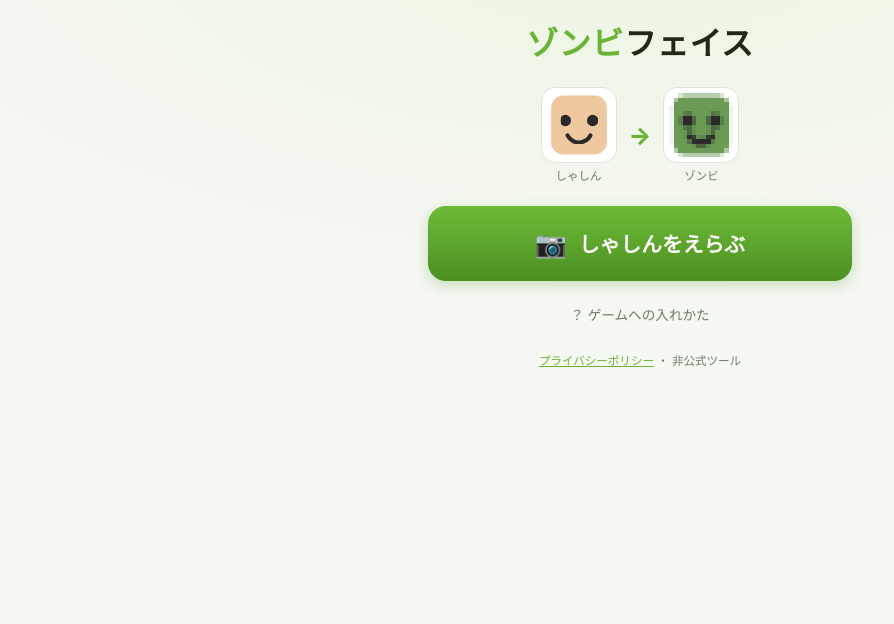
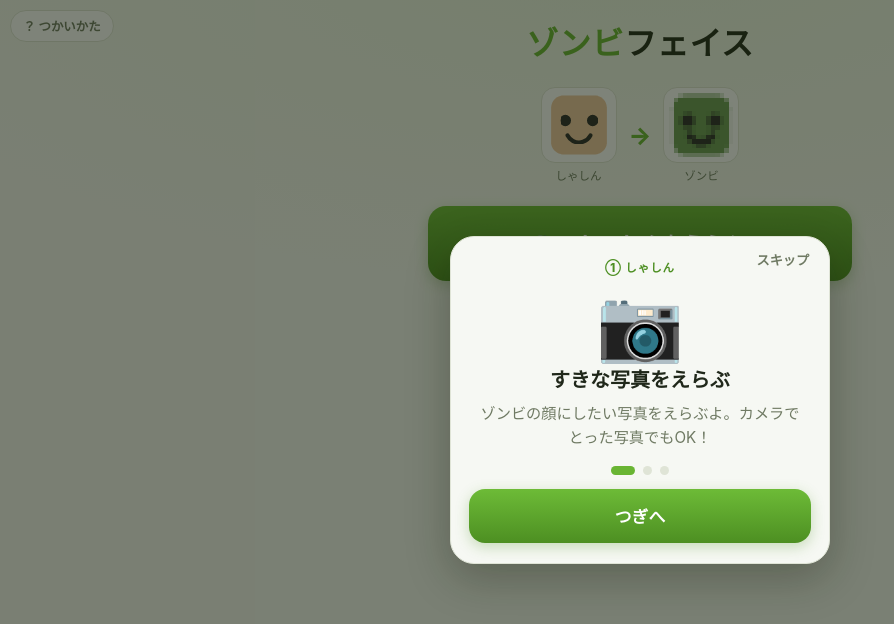
Before and after one commit to is-inn/privacy-policy, a plain HTML site: page zombie-face/index.html in a window 1280 px wide. Shown: the whole page, without its empty margins (0-894 px from the left). Drawn offline with Linux system fonts and the light colour scheme.

Commit message:
ゾンビフェイス: 初回チュートリアル（使い方ガイド）を追加
初回起動時に3ページのオンボーディングを表示。ゲーム名は中立表記。
「？つかいかた」で再表示可。

Co-Authored-By: Claude Opus 4.8 <noreply@anthropic.com>

```diff
--- a/zombie-face/index.html
+++ b/zombie-face/index.html
@@ -111,9 +111,42 @@
   .pick.current{background:var(--panel2); color:var(--muted); border:1px solid var(--line);}
   .modal .disclaim{font-size:.72rem; color:var(--muted); margin:14px 4px 0; text-align:center;}
   .modal .close{background:none; border:none; color:var(--muted); font-size:.9rem; cursor:pointer; margin-top:12px; width:100%; font-family:inherit;}
+
+  /* はじめてのつかいかた（オンボーディング） */
+  .ob{position:fixed; inset:0; background:rgba(20,30,12,.55); display:none; align-items:center; justify-content:center; padding:18px; z-index:80;}
+  .ob.show{display:flex;}
+  .ob .box{background:var(--bg); border:1px solid var(--line); border-radius:24px; width:100%; max-width:380px; padding:18px 18px 20px; box-shadow:0 14px 44px rgba(20,30,10,.3); text-align:center; position:relative;}
+  .ob .skip{position:absolute; top:12px; right:14px; background:none; border:none; color:var(--muted); font-family:inherit; font-size:.82rem; font-weight:700; cursor:pointer;}
+  .ob .step{font-size:.72rem; font-weight:800; letter-spacing:.08em; color:var(--green-d); margin-top:4px;}
+  .ob .art{font-size:4.4rem; line-height:1; margin:12px 0 4px;}
+  .ob h2{font-size:1.25rem; margin:4px 0 6px;}
+  .ob p{font-size:.95rem; color:var(--muted); margin:0 6px; min-height:3em;}
+  .ob .dots{display:flex; gap:8px; justify-content:center; margin:16px 0 14px;}
+  .ob .dots b{width:9px; height:9px; border-radius:50%; background:var(--line); transition:.2s;}
+  .ob .dots b.on{background:var(--green); width:24px; border-radius:999px;}
+  .ob .go{width:100%; border:none; border-radius:16px; padding:15px; font-size:1.05rem; font-weight:800; color:#fff; font-family:inherit; cursor:pointer; background:linear-gradient(180deg,#6dbb37,var(--green-d)); box-shadow:0 4px 14px rgba(77,143,34,.28);}
+  .ob .go:active{transform:translateY(1px);}
+  .ob .back{display:block; margin:8px auto 0; background:none; border:none; color:var(--muted); font-family:inherit; font-size:.85rem; cursor:pointer;}
+  .ob .back[hidden]{display:none;}
+  .howto{position:fixed; top:10px; left:10px; z-index:40; background:var(--panel); border:1px solid var(--line); color:var(--muted); border-radius:999px; font-family:inherit; font-size:.78rem; font-weight:700; padding:6px 12px; cursor:pointer;}
+  .howto:active{transform:translateY(1px);}
 </style>
 </head>
 <body>
+<button id="howToBtn" class="howto" type="button">？ つかいかた</button>
+<div class="ob" id="onboard" role="dialog" aria-modal="true" aria-label="つかいかた">
+  <div class="box">
+    <button class="skip" id="obSkip" type="button">スキップ</button>
+    <div class="step" id="obStep"></div>
+    <div class="art" id="obArt"></div>
+    <h2 id="obTitle"></h2>
+    <p id="obBody"></p>
+    <div class="dots" id="obDots"></div>
+    <button class="go" id="obGo" type="button">つぎへ</button>
+    <button class="back" id="obBack" type="button" hidden>もどる</button>
+  </div>
+</div>
+
 <div class="wrap">
   <header>
     <h1 class="logo"><span class="z">ゾンビ</span>フェイス</h1>
@@ -351,6 +384,39 @@
 })();
 </script>
 <script>
+"use strict";
+(function(){
+  // はじめてのつかいかた（ゲーム名は出さない中立表記）
+  var pages=[
+    {step:"① しゃしん", art:"📷", title:"すきな写真をえらぶ", body:"ゾンビの顔にしたい写真をえらぶよ。カメラでとった写真でもOK！"},
+    {step:"② へんしん", art:"🧟", title:"顔がゾンビになる", body:"ドラッグとズームで顔を合わせると、ゾンビの顔ができあがり。"},
+    {step:"③ ゲーム", art:"🎮", title:"ゲームに入れる", body:"ダウンロードして、ゲームでパックをひらいて ON にすると、ゾンビが変身！"}
+  ];
+  var i=0;
+  var g=function(id){ return document.getElementById(id); };
+  var ob=g("onboard"), stepEl=g("obStep"), artEl=g("obArt"), titleEl=g("obTitle"),
+      bodyEl=g("obBody"), dotsEl=g("obDots"), goEl=g("obGo"), backEl=g("obBack"),
+      skipEl=g("obSkip"), howBtn=g("howToBtn");
+  dotsEl.innerHTML=pages.map(function(){ return "<b></b>"; }).join("");
+  var dotEls=dotsEl.querySelectorAll("b");
+  function render(){
+    var p=pages[i], last=i===pages.length-1;
+    stepEl.textContent=p.step; artEl.textContent=p.art; titleEl.textContent=p.title; bodyEl.textContent=p.body;
+    goEl.textContent=last?"はじめる":"つぎへ";
+    backEl.hidden=(i===0); skipEl.hidden=last;
+    for(var n=0;n<dotEls.length;n++){ dotEls[n].className=(n===i?"on":""); }
+  }
+  function open(){ i=0; render(); ob.classList.add("show"); }
+  function close(){ ob.classList.remove("show"); try{ localStorage.setItem("zf_onboarded","1"); }catch(e){} }
+  goEl.addEventListener("click",function(){ if(i===pages.length-1){ close(); } else { i++; render(); } });
+  backEl.addEventListener("click",function(){ if(i>0){ i--; render(); } });
+  skipEl.addEventListener("click",close);
+  howBtn.addEventListener("click",open);
+  var seen; try{ seen=localStorage.getItem("zf_onboarded"); }catch(e){ seen="1"; }
+  if(!seen){ open(); }
+})();
+</script>
+<script>
 if ('serviceWorker' in navigator) {
   window.addEventListener('load', function(){ navigator.serviceWorker.register('sw.js').catch(function(){}); });
 }
```
